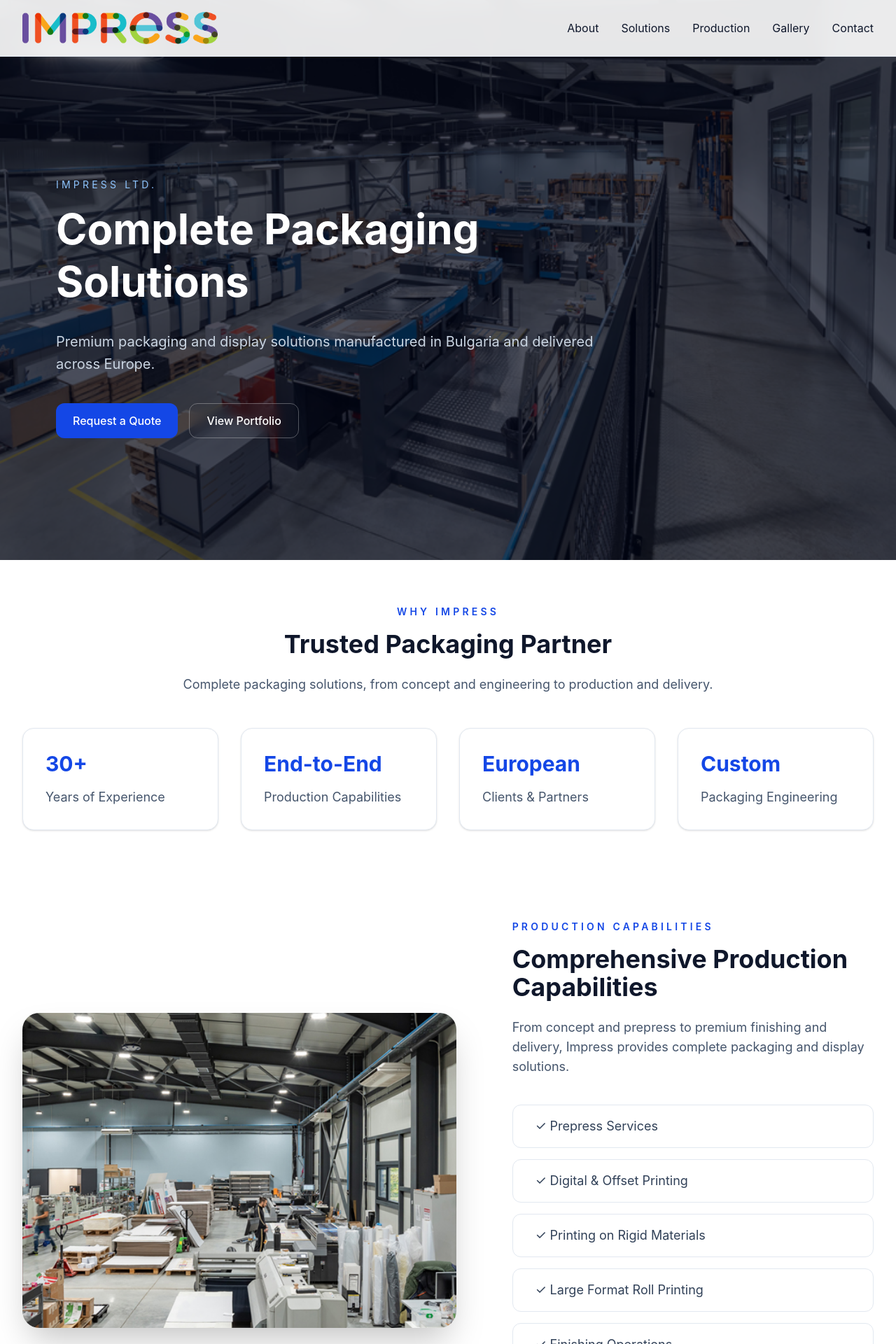
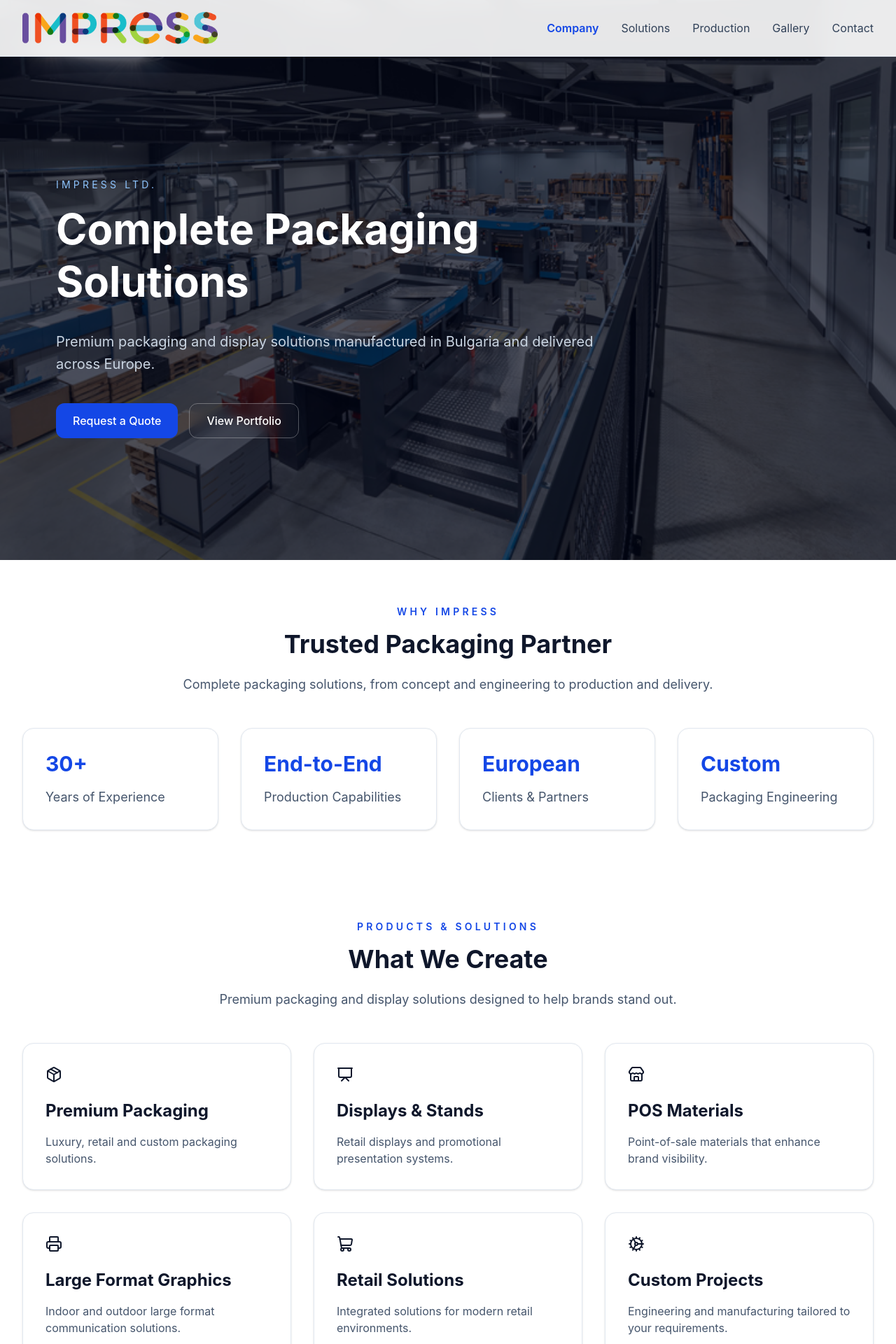
Before and after one commit to svetoslavsgeorgiev84/impress-digital-platform, a React (Vite) app in the folder impress-spa/: page / in a window 1280 px wide. Shown: the top 1920 px of the page at 70% size. Built offline with nearby package versions, Linux system fonts and the light colour scheme.

Commit message:
feat: add navigation and scroll interactions

```diff
--- a/impress-spa/package.json
+++ b/impress-spa/package.json
@@ -11,6 +11,7 @@
   },
   "dependencies": {
     "@tailwindcss/vite": "^4.3.2",
+    "lucide-react": "^1.23.0",
     "react": "^19.2.7",
     "react-dom": "^19.2.7",
     "tailwindcss": "^4.3.2"
--- a/impress-spa/src/App.tsx
+++ b/impress-spa/src/App.tsx
@@ -3,6 +3,8 @@ import Navbar from "./components/layout/Navbar/Navbar";
 import Hero from "./sections/Hero/Hero";
 import WhyImpress from "./sections/WhyImpress/WhyImpress";
 import Capabilities from "./sections/Capabilities/Capabilities";
+import Solutions from "./sections/Solutions/Solutions";
+import BackToTop from "./components/ui/BackToTop/BackToTop";
 
 function App() {
   return (
@@ -10,7 +12,9 @@ function App() {
       <Navbar />
       <Hero />
       <WhyImpress />
+      <Solutions />
       <Capabilities />
+      <BackToTop />
     </MainLayout>
   );
 }
--- a/impress-spa/src/components/layout/Navbar/Navbar.tsx
+++ b/impress-spa/src/components/layout/Navbar/Navbar.tsx
@@ -1,7 +1,33 @@
 import Container from "../../ui/Container/Container";
 import logo from "../../../assets/logos/impress-logo.png";
+import { useActiveSection } from "../../../hooks/useActiveSection";
+
 
 function Navbar() {
+  const activeSection = useActiveSection();
+  const links = [
+  {
+    id: "company",
+    label: "Company",
+  },
+  {
+    id: "solutions",
+    label: "Solutions",
+  },
+  {
+    id: "production",
+    label: "Production",
+  },
+  {
+    id: "gallery",
+    label: "Gallery",
+  },
+  {
+    id: "contact",
+    label: "Contact",
+  },
+];
+
   return (
     <header className="fixed top-0 left-0 z-50 w-full bg-white/90 backdrop-blur-md border-b border-slate-200">
       <Container>
@@ -13,11 +39,22 @@ function Navbar() {
           />
 
           <nav className="hidden gap-8 lg:flex">
-            <a href="#">About</a>
-            <a href="#">Solutions</a>
-            <a href="#">Production</a>
-            <a href="#">Gallery</a>
-            <a href="#">Contact</a>
+            {links.map((link) => (
+              <a
+                key={link.id}
+                href={`#${link.id}`}
+                className={`
+        transition-colors
+        duration-300
+        ${activeSection === link.id
+                    ? "text-blue-700 font-semibold"
+                    : "text-slate-700 hover:text-blue-700"
+                  }
+      `}
+              >
+                {link.label}
+              </a>
+            ))}
           </nav>
         </div>
       </Container>
--- /dev/null
+++ b/impress-spa/src/components/ui/BackToTop/BackToTop.tsx
@@ -0,0 +1,57 @@
+import { useEffect, useState } from "react";
+import { ArrowUp } from "lucide-react";
+
+function BackToTop() {
+    const [visible, setVisible] = useState(false);
+
+    useEffect(() => {
+        const handleScroll = () => {
+            setVisible(window.scrollY > 600);
+        };
+
+        window.addEventListener("scroll", handleScroll);
+
+        return () =>
+            window.removeEventListener("scroll", handleScroll);
+    }, []);
+
+    const scrollToTop = () => {
+        window.scrollTo({
+            top: 0,
+            behavior: "smooth",
+        });
+    };
+
+    if (!visible) return null;
+
+    return (
+        <button
+            onClick={scrollToTop}
+            className="
+        fixed
+        bottom-8
+        right-8
+        z-50
+        flex
+        h-14
+        w-14
+        items-center
+        justify-center
+        rounded-full
+        bg-blue-700
+        text-2xl
+        text-white
+        shadow-xl
+        transition-all
+        duration-300
+        hover:scale-110
+        hover:bg-blue-800
+      "
+            aria-label="Back to top"
+        >
+            <ArrowUp size={24} />
+        </button>
+    );
+}
+
+export default BackToTop;
--- a/impress-spa/src/components/ui/Container/Container.tsx
+++ b/impress-spa/src/components/ui/Container/Container.tsx
@@ -4,7 +4,7 @@ type ContainerProps = {
 
 function Container({ children }: ContainerProps) {
   return (
-    <div className="mx-auto w-full max-w-7xl px-6 lg:px-8">
+    <div className="mx-auto w-full max-w-[1600px] px-6 lg:px-8">
       {children}
     </div>
   );
--- a/impress-spa/src/components/ui/Section/Section.tsx
+++ b/impress-spa/src/components/ui/Section/Section.tsx
@@ -1,14 +1,19 @@
 type SectionProps = {
   children: React.ReactNode;
   className?: string;
+  id?: string;
 };
 
 function Section({
   children,
   className = "",
+  id,
 }: SectionProps) {
   return (
-    <section className={`py-12 lg:py-16 ${className}`}>
+    <section
+      id={id}
+      className={`py-12 lg:py-16 ${className}`}
+    >
       {children}
     </section>
   );
--- /dev/null
+++ b/impress-spa/src/hooks/useActiveSection.ts
@@ -0,0 +1,30 @@
+import { useEffect, useState } from "react";
+
+export function useActiveSection() {
+  const [activeSection, setActiveSection] = useState("company");
+
+  useEffect(() => {
+    const sections = document.querySelectorAll("section[id]");
+
+    const observer = new IntersectionObserver(
+      (entries) => {
+        entries.forEach((entry) => {
+          if (entry.isIntersecting) {
+            setActiveSection(entry.target.id);
+          }
+        });
+      },
+      {
+        rootMargin: "-30% 0px -50% 0px",
+      }
+    );
+
+    sections.forEach((section) => {
+      observer.observe(section);
+    });
+
+    return () => observer.disconnect();
+  }, []);
+
+  return activeSection;
+}
--- a/impress-spa/src/index.css
+++ b/impress-spa/src/index.css
@@ -1,2 +1,6 @@
 @import "tailwindcss";
 @import "./styles/theme.css";
+
+[id] {
+    scroll-margin-top: 100px;
+}
--- a/impress-spa/src/sections/Capabilities/Capabilities.tsx
+++ b/impress-spa/src/sections/Capabilities/Capabilities.tsx
@@ -13,7 +13,7 @@ function Capabilities() {
     ];
 
     return (
-        <Section>
+        <Section id="production">
             <Container>
                 <div className="grid gap-20 lg:grid-cols-[1.2fr_1fr] lg:items-center">
                     <div>
--- a/impress-spa/src/sections/Hero/Hero.tsx
+++ b/impress-spa/src/sections/Hero/Hero.tsx
@@ -5,6 +5,7 @@ import heroImage from "../../assets/images/hero.jpg";
 function Hero() {
     return (
         <section
+            id="company"
             className="relative min-h-screen overflow-hidden"
             style={{
                 backgroundImage: `url(${heroImage})`,
--- /dev/null
+++ b/impress-spa/src/sections/Solutions/Solutions.tsx
@@ -0,0 +1,100 @@
+import Container from "../../components/ui/Container/Container";
+import Section from "../../components/ui/Section/Section";
+import {
+    Package,
+    Store,
+    Presentation,
+    Printer,
+    ShoppingCart,
+    Cog,
+} from "lucide-react";
+
+function Solutions() {
+    const solutions = [
+        {
+            icon: <Package />,
+            title: "Premium Packaging",
+            text: "Luxury, retail and custom packaging solutions.",
+        },
+        {
+            icon: <Presentation />,
+            title: "Displays & Stands",
+            text: "Retail displays and promotional presentation systems.",
+        },
+        {
+            icon: <Store />,
+            title: "POS Materials",
+            text: "Point-of-sale materials that enhance brand visibility.",
+        },
+        {
+            icon: <Printer />,
+            title: "Large Format Graphics",
+            text: "Indoor and outdoor large format communication solutions.",
+        },
+        {
+            icon: <ShoppingCart />,
+            title: "Retail Solutions",
+            text: "Integrated solutions for modern retail environments.",
+        },
+        {
+            icon: <Cog />,
+            title: "Custom Projects",
+            text: "Engineering and manufacturing tailored to your requirements.",
+        },
+    ];
+
+    return (
+        <Section id="solutions">
+            <Container>
+                <div className="text-center">
+                    <p className="text-sm font-semibold uppercase tracking-[0.3em] text-blue-700">
+                        Products & Solutions
+                    </p>
+
+                    <h2 className="mt-4 text-4xl font-bold text-slate-900">
+                        What We Create
+                    </h2>
+
+                    <p className="mx-auto mt-6 max-w-3xl text-lg text-slate-600">
+                        Premium packaging and display solutions designed
+                        to help brands stand out.
+                    </p>
+                </div>
+
+                <div className="mt-12 grid gap-8 md:grid-cols-2 xl:grid-cols-3 2xl:grid-cols-4">
+                    {solutions.map((item) => (
+                        <div
+                            key={item.title}
+                            className="
+                rounded-2xl
+                border
+                border-slate-200
+                bg-white
+                p-8
+                shadow-sm
+                transition-all
+                duration-300
+                hover:-translate-y-2
+                hover:shadow-xl
+              "
+                        >
+                            <div className="text-5xl">
+                                {item.icon}
+                            </div>
+
+                            <h3 className="mt-6 text-2xl font-bold text-slate-900">
+                                {item.title}
+                            </h3>
+
+                            <p className="mt-4 text-slate-600">
+                                {item.text}
+                            </p>
+                        </div>
+                    ))}
+                </div>
+            </Container>
+        </Section>
+    );
+}
+
+export default Solutions;
--- a/impress-spa/src/sections/WhyImpress/WhyImpress.tsx
+++ b/impress-spa/src/sections/WhyImpress/WhyImpress.tsx
@@ -22,7 +22,7 @@ function WhyImpress() {
     ];
 
     return (
-        <Section>
+        <Section id="why-impress">
             <Container>
                 <div className="text-center">
                     <p className="text-sm font-semibold uppercase tracking-[0.3em] text-blue-700">
```
Also changed, not shown: 1 other file (tests, documents, lock files or other folders).
